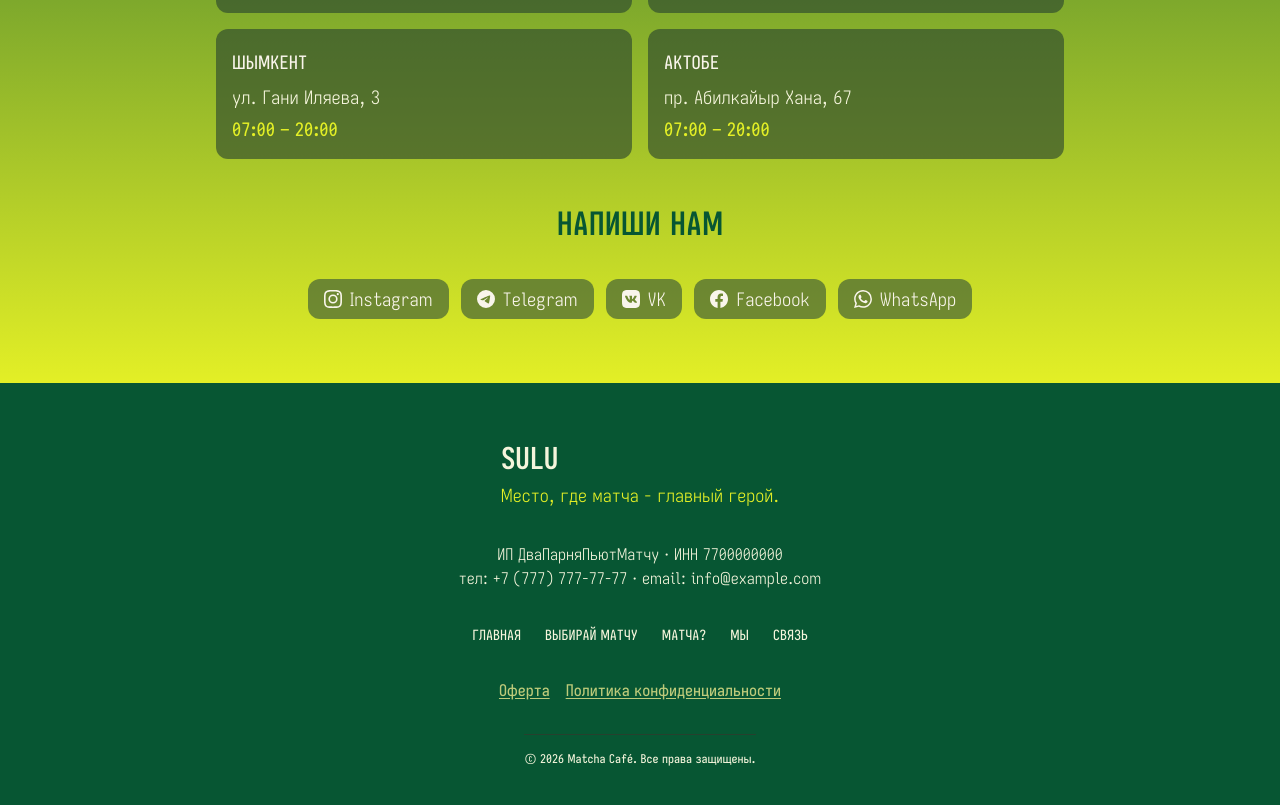
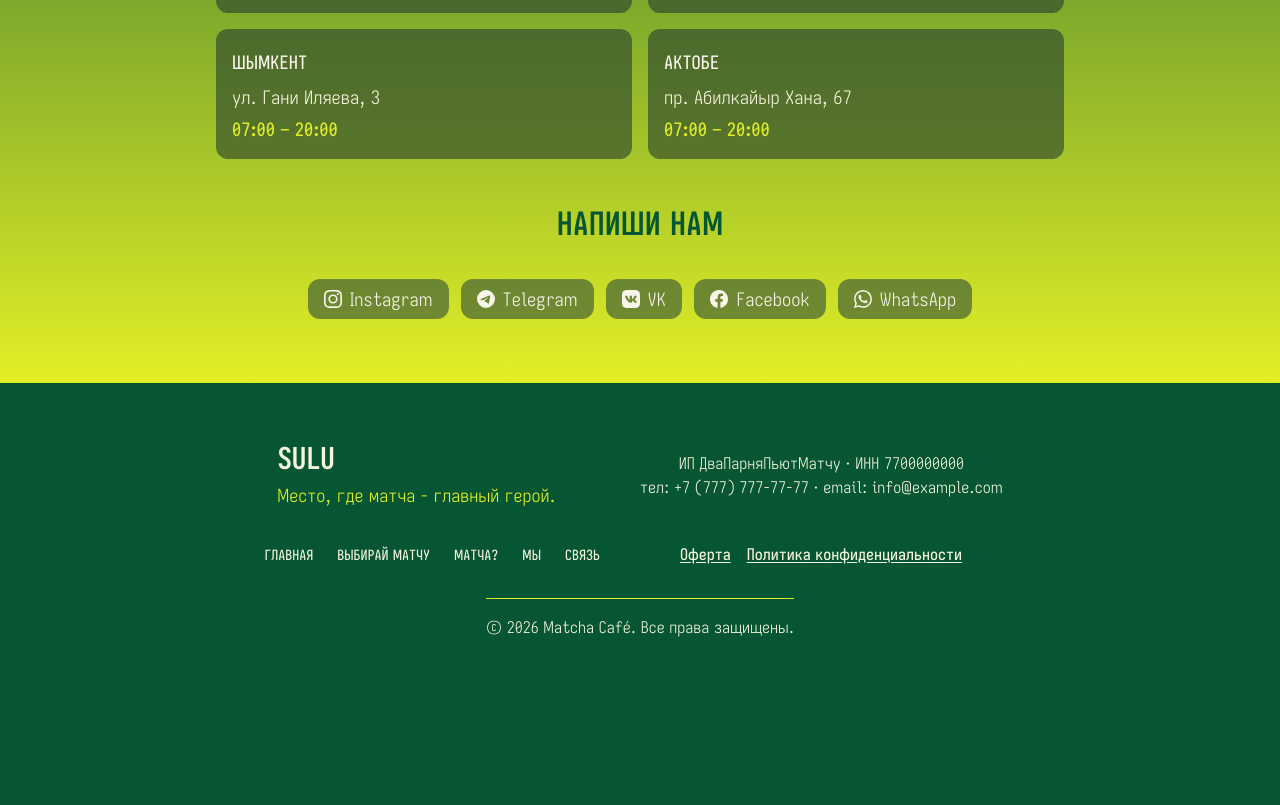
Before and after one commit to bavayra/matcha-cafe, a React (Vite) app: page / in a window 1280 px wide. Shown: the part 5583-6388 px from the top of the page. After the commit the page ends 6278 px from the top, so only its background shows below. Built offline with nearby package versions, Linux system fonts and the light colour scheme; the HTML template or start-up script is replaced by a standard one.

Commit message:
style/refactor(1024): added div wrappers around 2 blocks and around nav links and legal documents. Set their layout to grid-cols-2 for 1024+ screens

```diff
--- a/src/components/Footer/Footer.tsx
+++ b/src/components/Footer/Footer.tsx
@@ -7,9 +7,10 @@ export default function Footer() {
     <footer className="bg-[var(--green-main)] border-t border-[var(--green-main)] px-6 py-14 text-[var(--cream-main)]">
       <div className="section-width mx-auto flex flex-col gap-8 items-center">
         {/* Text block 1 — brand */}
+        <div className="grid grid-cols-1 lg:grid-cols-2 items-center justify-center">
           <div>
             <p className="text-2xl font-bold tracking-tight md:text-3xl">SULU</p>
-          <p className="mt-1.5 text-[var(--yellow-main)] font-light text-base md:text-lg leading-relaxed max-w-xs">
+            <p className="mt-1.5 text-[var(--yellow-main)] font-light text-base md:text-lg leading-relaxed max-w-xs mb-6 lg:mb-0">
               Место, где матча - главный герой.
             </p>
           </div>
@@ -19,10 +20,12 @@ export default function Footer() {
             <p>ИП ДваПарняПьютМатчу · ИНН 7700000000</p>
             <p>тел: +7 (777) 777-77-77 · email: info@example.com</p>
           </div>
+        </div>
 
         {/* Nav repeat */}
+        <div className="grid grid-cols-1 lg:grid-cols-2 items-center justify-center lg:gap-x-20">
           <nav aria-label="Повторная навигация">
-          <ul className="flex flex-wrap gap-x-6 gap-y-2">
+            <ul className="flex flex-wrap gap-x-6 gap-y-2 mb-6 lg:mb-0">
               {navItems.map(item => (
                 <li key={item.href}>
                   <a
@@ -40,21 +43,22 @@ export default function Footer() {
           <div className="flex flex-wrap gap-4">
             <a
               href="/oferta"
-            className="text-xs md:text-base text-[var(--yellow-text)] hover:text-[var(--yellow-main)] transition-colors underline underline-offset-2"
+              className="text-xs md:text-base text-[var(--cream-main)] hover:text-[var(--yellow-main)] transition-colors underline underline-offset-2"
             >
               Оферта
             </a>
             <a
               href="/privacy"
-            className="text-xs md:text-base text-[var(--yellow-text)] hover:text-[var(--yellow-main)] transition-colors underline underline-offset-2"
+              className="text-xs md:text-base text-[var(--cream-main)] hover:text-[var(--yellow-main)] transition-colors underline underline-offset-2"
             >
               Политика конфиденциальности
             </a>
           </div>
+        </div>
 
         {/* Bottom row: copyright + payments */}
-        <div className="flex items-center justify-between gap-4 pt-4 border-t border-matcha-800">
-          <p className="text-xs text-[var(--cream-main)]">
+        <div className="flex items-center justify-between gap-4 pt-4 border-t border-[var(--yellow-main)]">
+          <p className="text-xs lg:text-base font-light text-[var(--cream-main)]">
             © {year} Matcha Café. Все права защищены.
           </p>
         </div>
```
Lines whose indentation alone changed are shown as unchanged.
